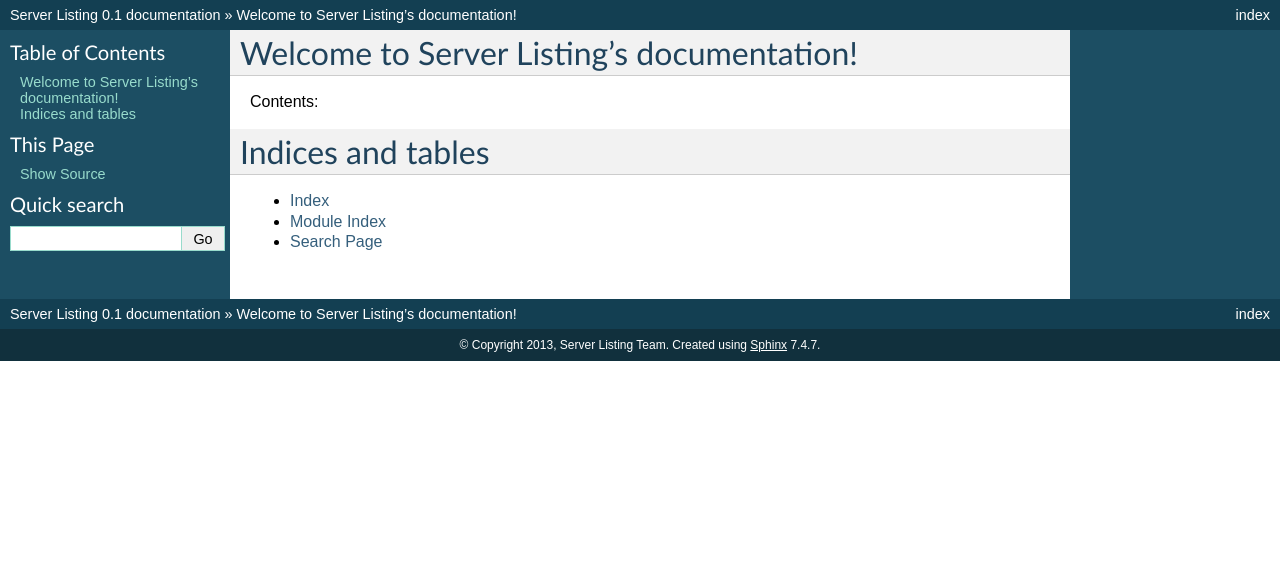
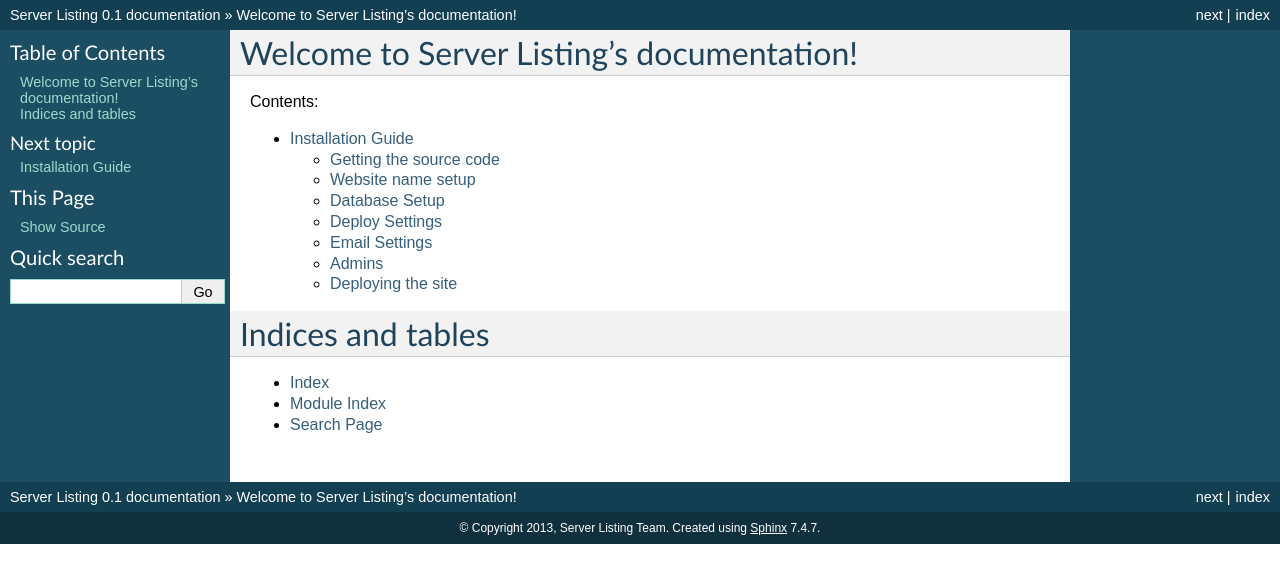
Before and after one commit to n-st/Server_Listing, a Sphinx documentation site: the page built from docs/index.rst, in a window 1280 px wide. Shown: the top 583 px of the page. Built offline with Sphinx 7.4.7, drawn with Linux system fonts in a browser that asks for light colours; part of the change alters nothing that is shown.

Commit message:
Added a basic installation guide

```diff
--- /dev/null
+++ b/docs/getting_started/installing.rst
@@ -0,0 +1,164 @@
+Installation Guide
+==================
+
+The whole server is relatively easy to set up on most servers. It uses the following to run:
+
+#. Gunicorn as the server for the site
+#. Nginx as a proxy server to manage the load
+
+This system uses `Fabric <http://docs.fabfile.org/en/1.7/>`_ to deploy, which means relatively low work to get the
+system up and running. All configurations are generated automatically and required packages installed.
+
+Getting the source code
+-----------------------
+
+Clone the source code to you **local machine** first by running the following command in bash::
+
+   git clone git@github.com:ServerListing/Server_Listing.git server_listing
+
+Once it has finished cloning, install fabric into your python packages::
+
+   pip install fabric
+
+Go into the :file:`server_listing` folder and edit the :file:`hosts_data.json` file with the required settings.
+
+The :file:`hosts_data.json` file should look similar to the following:
+
+.. code-block:: javascript
+
+   {
+       "server_login": "localhost",
+       "website_url": "localhost:8000",
+
+       "database": {
+           "type": "mysql",
+           "host": "localhost",
+           "name": "db",
+           "user": "root",
+           "pass": ""
+       },
+
+       "deploy_settings": {
+           "deploy_to": "/var/active_servers",
+           "deploy_user": "root",
+           "deploy_nginx": "/etc/nginx",
+           "deploy_supervisor": "/etc/supervisor/conf.d",
+           "deploy_log_folder": "logs",
+           "deploy_gunicorn_socket": "gunicorn.sock",
+           "deploy_gunicorn_starter": "gunicorn_start",
+           "deploy_virtualenv_dir": "env"
+       },
+
+       "other_settings": {
+           "email_host": "localhost",
+           "email_host_user": "username",
+           "email_host_password": "password",
+           "default_from_email": "from@example.com",
+           "email_port": 25,
+           "email_use_tls": false
+       },
+
+       "admins":{
+           "Admin Name": "email@example.com",
+           "Bdmin Name": "tests@example.com"
+       }
+   }
+
+.. note::
+   You should not need to copy the above, as the :file:`hosts_data.json` file should already exist.
+
+Website name setup
+------------------
+
+In the :file:`hosts_data.json` file, there are two settings up the top. The first is :code:`server_login` and
+the second is :code:`website_url`. The :code:`website_url` directive should contain the hostname that points
+to your server's IP address. This is the only URL that the site will be accessible at. Some examples of valid
+site names are::
+
+   mysite.com
+   sub.mysite.com
+   www.mysite.com
+
+The second setting, :code:`server_login`, is the SSH address for your server. You must have SSH access to your
+server for the automated setup to work. Some examples of valid server logins are::
+
+   root@mysite.com
+   user@example.com
+   root@mysite.com:2222
+
+Database Setup
+--------------
+
+In the database section, enter the appropriate settings to connect to your database.
+
+.. code-block:: javascript
+
+   "database": {
+       "type": "mysql",
+       "host": "localhost",
+       "name": "db",
+       "user": "root",
+       "pass": ""
+   },
+
+.. warning::
+   The database must exist before the setup starts, or it will fail
+
+Deploy Settings
+---------------
+
+These settings are only for more customisation, or if you do not have the standard configuration paths
+for your programs. You should normally not need to modify these.
+
+Email Settings
+--------------
+
+To be able to receive email alerts when servers go down and come back online, you must set the
+correct SMTP settings under :code:`other_settings`.
+
+.. code-block:: javascript
+
+   "other_settings": {
+       "email_host": "localhost",
+       "email_host_user": "username",
+       "email_host_password": "password",
+       "default_from_email": "from@example.com",
+       "email_port": 25,
+       "email_use_tls": false
+   },
+
+If your server uses SSL, you must set :code:`email_use_tls` to :code:`true` and possibly change the port
+(if your provider has SSL on a different port)
+
+All the settings here should be fairly self-explanatory.
+
+Admins
+------
+
+These are the people who are emailed when the server suffers from a critical error. If you do not need this,
+leave the :code:`admins` setting empty, like the following:
+
+.. code-block:: javascript
+
+   "admins":{}
+
+If you do leave it on and receive errors, please notify us of those errors as they are usually related to
+bugs in the code.
+
+Deploying the site
+------------------
+
+Now that the :file:`hosts_data.json` file is configured with your data, you can finally deploy your site.
+Ensure that you are in the main directory of the code, and run::
+
+   fab make_deploy
+
+This will setup all required files, install a supervisor configuration and load in a new site to nginx.
+At times during the install you may be asked for your root password to install packages.
+
+The site is now installed, and you can navigate to your domain name that you set with :code:`website_url`
+and use the site. A demo user has been installed with an insecure password which you must change as soon
+as you login. The demo user's details are:
+
+**Username:** user
+**Password:** pass
--- a/docs/index.rst
+++ b/docs/index.rst
@@ -11,6 +11,8 @@ Contents:
 .. toctree::
    :maxdepth: 2
 
+   getting_started/installing
+
 
 
 Indices and tables
```
